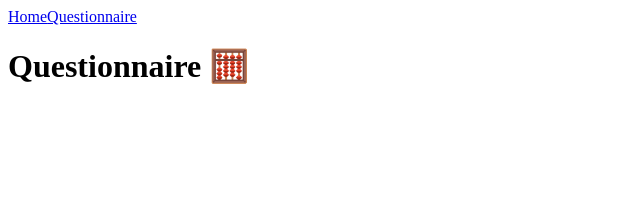
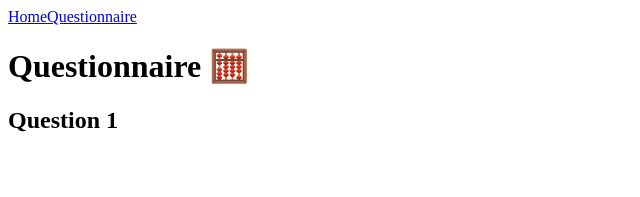
Before and after one commit to anjanante/agence_free_rt, a React (Create React App) app: page /survey/1 in a window 1280 px wide. Shown: the top 197 px of the page, without its empty margins (0-640 px from the left). Built offline with nearby package versions, Linux system fonts and the light colour scheme.

Commit message:
Param
Get Param in URL since LINK

```diff
--- a/src/components/Header/index.jsx
+++ b/src/components/Header/index.jsx
@@ -4,7 +4,7 @@ export default function Header() {
     return (
         <nav>
             <Link to="/">Home</Link>
-            <Link to="/survey">Questionnaire</Link>
+            <Link to="/survey/5">Questionnaire</Link>
         </nav>
     )
 }
--- a/src/index.jsx
+++ b/src/index.jsx
@@ -13,7 +13,7 @@ ReactDOM.render(
       <Route exact path="/">
         <Home />
       </Route>
-      <Route path="/survey">
+      <Route path="/survey/:questionNumber">
         <Survey />
       </Route>
     </Router>
--- a/src/pages/Survey.jsx
+++ b/src/pages/Survey.jsx
@@ -1,7 +1,11 @@
+import { useParams } from "react-router"
+
 export default function Survey() {
+    const { questionNumber } = useParams()
     return (
         <div>
             <h1>Questionnaire 🧮</h1>
+            <h2>Question {questionNumber}</h2>
         </div>
     )
 }
```
